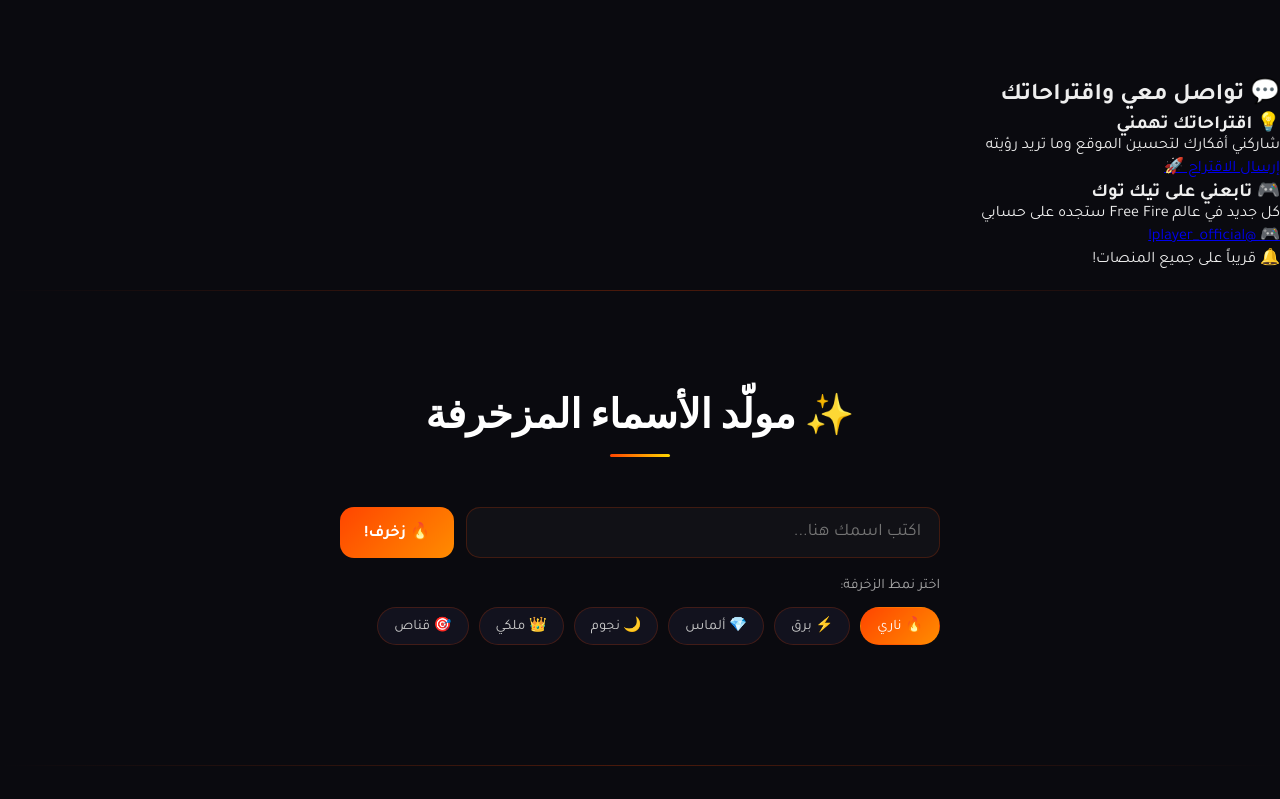
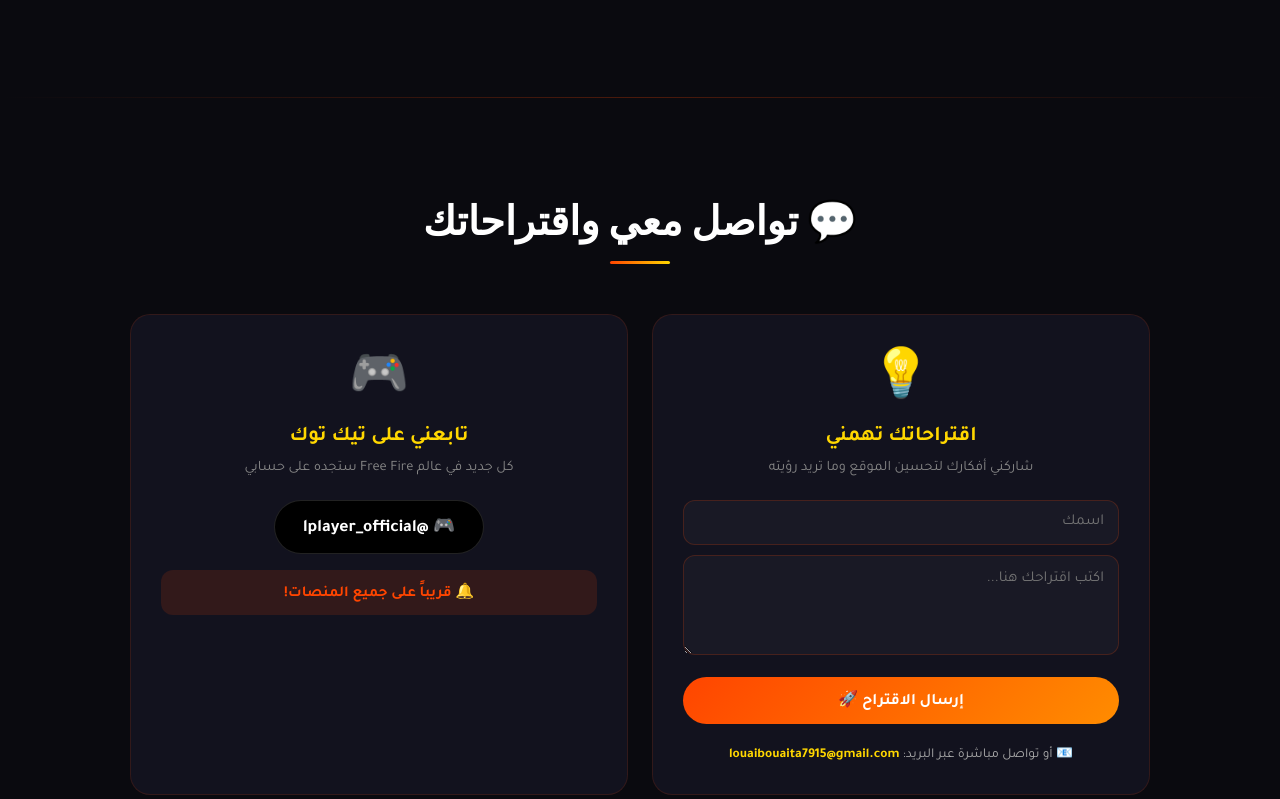
Before and after one commit to ABDULRH4666/lplayerofficial, a plain HTML site: page index.html in a window 1280 px wide. Shown: the part 7921-8720 px from the top of the page. Drawn offline with nearby package versions, Linux system fonts and the light colour scheme.

Commit message:
Implement contact section for user suggestions
Added a contact section for user suggestions with email functionality.

```diff
--- a/index.html
+++ b/index.html
@@ -550,7 +550,7 @@
     .poll-bar-wrap { flex: 1; background: #ffffff11; border-radius: 6px; height: 8px; overflow: hidden; }
     .poll-bar { height: 100%; background: linear-gradient(90deg, var(--fire), var(--gold)); border-radius: 6px; width: 0%; transition: width 0.6s ease; }
     .poll-pct { font-size: 0.9rem; color: var(--gold); font-weight: 700; min-width: 36px; text-align: left; }
-    .poll-msg { text-align: center; padding: 16px; background: #FF450022; border-radius: 14px; font-size: 1.1rem; color: var(--gold); font-weight: 700; }
+    .poll-msg { text-align: center; padding: 16px; background: #FF450022; border-radius: 14px; color: var(--gold); font-weight: 700; }
 
     /* QUIZ */
     .quiz-container { max-width: 600px; margin: 0 auto; background: var(--card); border-radius: 20px; padding: 30px; border: 1px solid #FF450022; }
@@ -1275,29 +1275,88 @@
   </div>
 </section>
 
-<div class="contact-section">
-    <h2>💬 تواصل معي واقتراحاتك</h2>
-
-    <div class="suggestions">
-        <h3>💡 اقتراحاتك تهمني</h3>
+<!-- SUGGESTIONS -->
+<div class="divider"></div>
+<section id="contact">
+  <div class="section-title">💬 تواصل معي واقتراحاتك</div>
+  <div class="contact-grid">
+    <div class="contact-card">
+      <div class="contact-icon">💡</div>
+      <h3>اقتراحاتك تهمني</h3>
       <p>شاركني أفكارك لتحسين الموقع وما تريد رؤيته</p>
 
-        <a href="mailto:mailto:louaibouaita7915@gmail.com?subject=اقتراح بخصوص الموقع" class="btn-suggestion">
-            إرسال الاقتراح 🚀
+      <!-- حقل الاسم -->
+      <input type="text" id="userName" class="contact-input" placeholder="اسمك" style="min-height: 45px; margin-bottom: 10px; height: 45px;">
+
+      <textarea class="contact-input" id="suggestionText" placeholder="اكتب اقتراحك هنا..."></textarea>
+
+      <button class="contact-btn" id="submit-btn" onclick="sendSuggestion()">إرسال الاقتراح 🚀</button>
+      <div id="suggestionMsg" class="suggestion-msg" style="display:none"></div>
+
+      <!-- تمت إضافة رابط البريد الإلكتروني المطلوب -->
+      <div style="margin-top: 20px; font-size: 0.85rem; color: #aaa;">
+        📧 أو تواصل مباشرة عبر البريد:
+        <a href="mailto:louaibouaita7915@gmail.com" style="color: var(--gold); text-decoration: none; font-weight: bold;">
+          louaibouaita7915@gmail.com
         </a>
       </div>
-
-    <div class="social-media">
-        <h3>🎮 تابعني على تيك توك</h3>
+    </div>
+
+    <div class="contact-card">
+      <div class="contact-icon">🎮</div>
+      <h3>تابعني على تيك توك</h3>
       <p>كل جديد في عالم Free Fire ستجده على حسابي</p>
-        <a href="https://www.tiktok.com/@lplayer_official" target="_blank">
+      <a href="https://www.tiktok.com/@lplayer_official" target="_blank" class="tiktok-btn">
         🎮 @lplayer_official
       </a>
-        <p>🔔 قريباً على جميع المنصات!</p>
-    </div>
-</div>
-
-
+      <div class="coming-soon">🔔 قريباً على جميع المنصات!</div>
+    </div>
+  </div>
+</section>
+
+<!-- (بقية الكود كما هو دون أي تغيير) -->
+<script>
+function sendSuggestion() {
+    const btn = document.getElementById('submit-btn');
+    const name = document.getElementById('userName').value;
+    const suggestion = document.getElementById('suggestionText').value;
+    const msgDiv = document.getElementById('suggestionMsg');
+
+    if (!name || !suggestion) {
+        alert("يرجى كتابة اسمك واقتراحك");
+        return;
+    }
+
+    btn.innerText = "جاري الإرسال...";
+    btn.disabled = true;
+
+    const templateParams = {
+        from_name: name,
+        message: suggestion,
+        reply_to: "b10393588@gmail.com"
+    };
+
+    emailjs.send('service_9y9u6of', 'template_p9y9c6q', templateParams)
+        .then(function(response) {
+            msgDiv.style.display = "block";
+            msgDiv.innerText = "✅ تم استلام اقتراحك بنجاح! شكراً لك.";
+            btn.innerText = "تم الإرسال 👍";
+
+            document.getElementById('userName').value = "";
+            document.getElementById('suggestionText').value = "";
+
+            setTimeout(() => {
+                msgDiv.style.display = "none";
+                btn.innerText = "إرسال الاقتراح 🚀";
+                btn.disabled = false;
+            }, 4000);
+        }, function(error) {
+            alert("فشل الإرسال: " + JSON.stringify(error));
+            btn.innerText = "حاول مجدداً";
+            btn.disabled = false;
+        });
+}
+</script>
 <!-- NICKNAME GENERATOR -->
 <div class="divider"></div>
 <section id="nickname">
```
Lines whose indentation alone changed are shown as unchanged.
